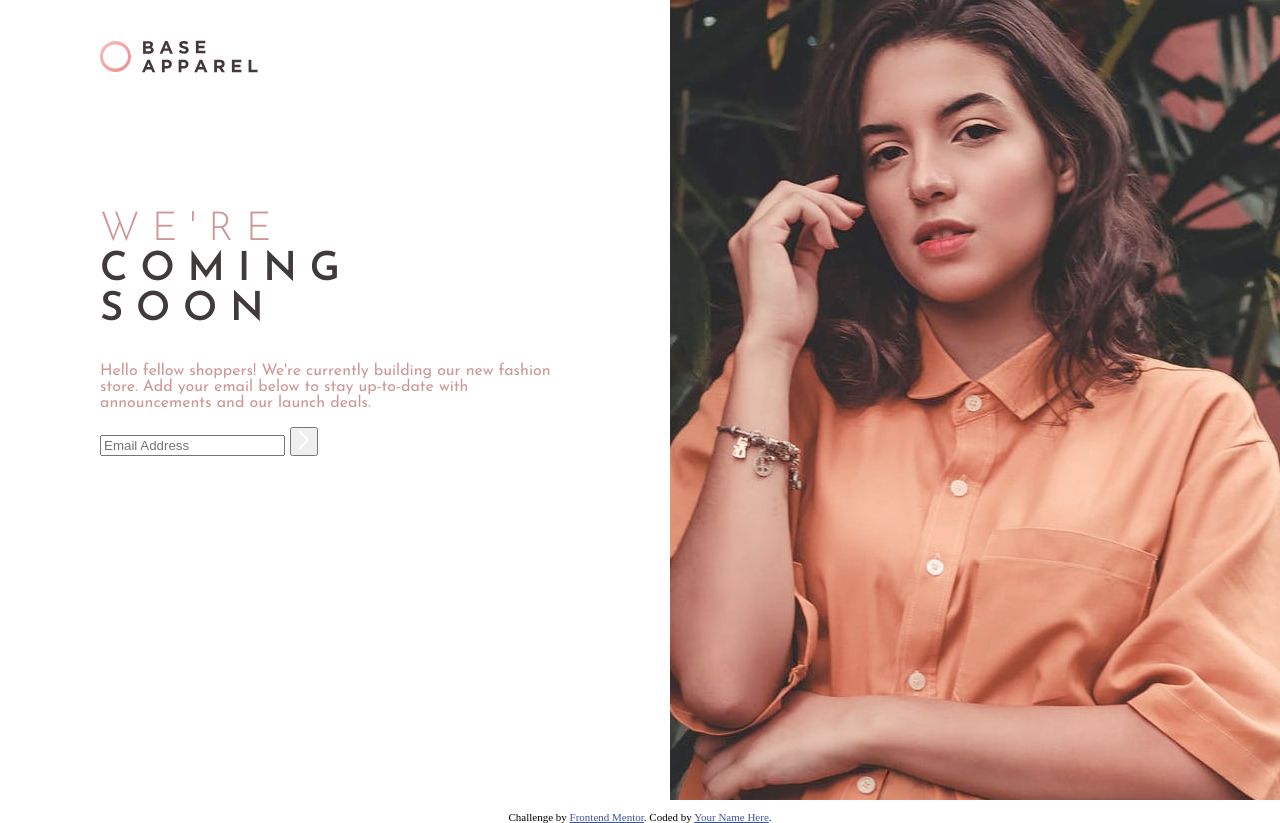
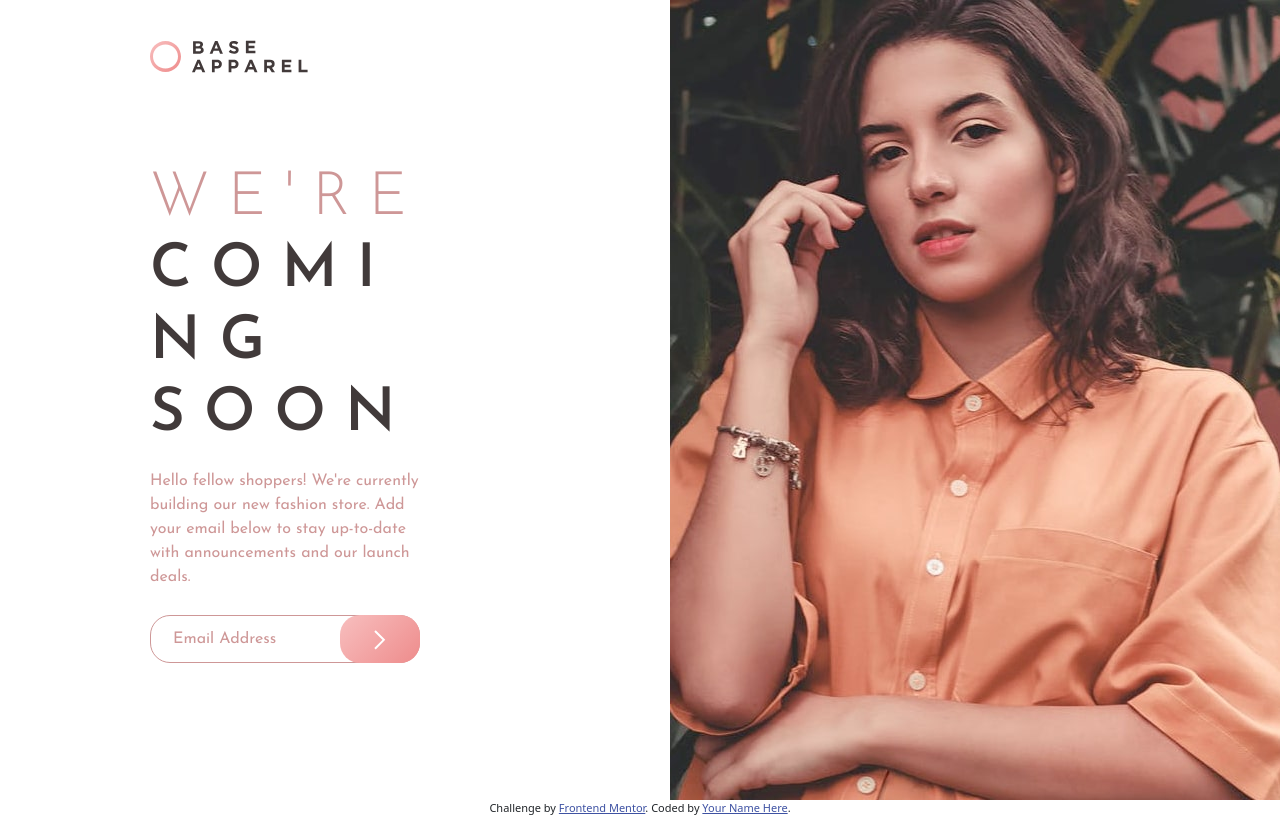
Before and after one commit to RicardoFuentes437/base-apparel-coming-soon-master, a plain HTML site: page index.html in a window 1280 px wide. Drawn offline with nearby package versions, Linux system fonts and the light colour scheme.

Commit message:
diseño terminado

```diff
--- a/index.html
+++ b/index.html
@@ -14,6 +14,8 @@
     .attribution a { color: hsl(228, 45%, 44%); }
   </style>
   <link rel="stylesheet" href="style.css">
+  <!-- CSS only -->
+ <link href="https://cdn.jsdelivr.net/npm/bootstrap@5.2.2/dist/css/bootstrap.min.css" rel="stylesheet" integrity="sha384-Zenh87qX5JnK2Jl0vWa8Ck2rdkQ2Bzep5IDxbcnCeuOxjzrPF/et3URy9Bv1WTRi" crossorigin="anonymous">
 </head>
 <body>
   <main>
@@ -22,9 +24,9 @@
       <h1 class="soon">W E ' R E <br><span class="coming">C O M I N G<br>S O O N</span></h1>
       <p>Hello fellow shoppers! We're currently building our new fashion store.
         Add your email below to stay up-to-date with announcements and our launch deals.</p>
-      <form action="">
-        <input type="text" placeholder="Email Address">
-        <button><img src="images/icon-arrow.svg"></button>
+      <form action="" class="storeForm">
+        <input type="text" placeholder="Email Address" class="emailInput">
+        <button class="formButton"><img src="images/icon-arrow.svg"></button>
       </form>
     </section>
     <section class="image-section">
--- a/style.scss
+++ b/style.scss
@@ -24,7 +24,7 @@ html, body{
         }
 
         .info-section{
-            padding: 40px 100px 0px 100px;
+            padding: 40px 250px 0px 150px;
 
             .soon{
                 color: $Desaturated-Red;
@@ -37,16 +37,47 @@ html, body{
             }
 
             .store-logo{
-                padding-bottom: 100px;
+                padding-bottom: 90px;
             }
 
             p{
                 color: $Desaturated-Red;
+                padding: 10px 0px 10px 0px;
             }
 
             h1{
-                font-size: 40px;
+                font-size: 60px;
             }
+
+            .storeForm{
+                position: relative;
+
+                .emailInput{
+                    border-radius: 20px;
+                    border-color: $Desaturated-Red;
+                    border-width: 1px;
+                    border-style: solid;
+                    height: 48px;
+                    width: 100%;
+
+                    &::placeholder{
+                        color: $Desaturated-Red;
+                        padding-left: 20px;
+                    }
+                }
+
+                .formButton{
+                    background-image: linear-gradient(135deg, hsl(0, 80%, 86%), hsl(0, 74%, 74%));
+                    border-radius: 20px;
+                    position: absolute;
+                    right: 0%;
+                    width: 80px;
+                    height: 48px;
+                    border: none;
+                }
+            }
+
+
         }
     }
 }
```
Also changed, not shown: style.css, 1 other file.
